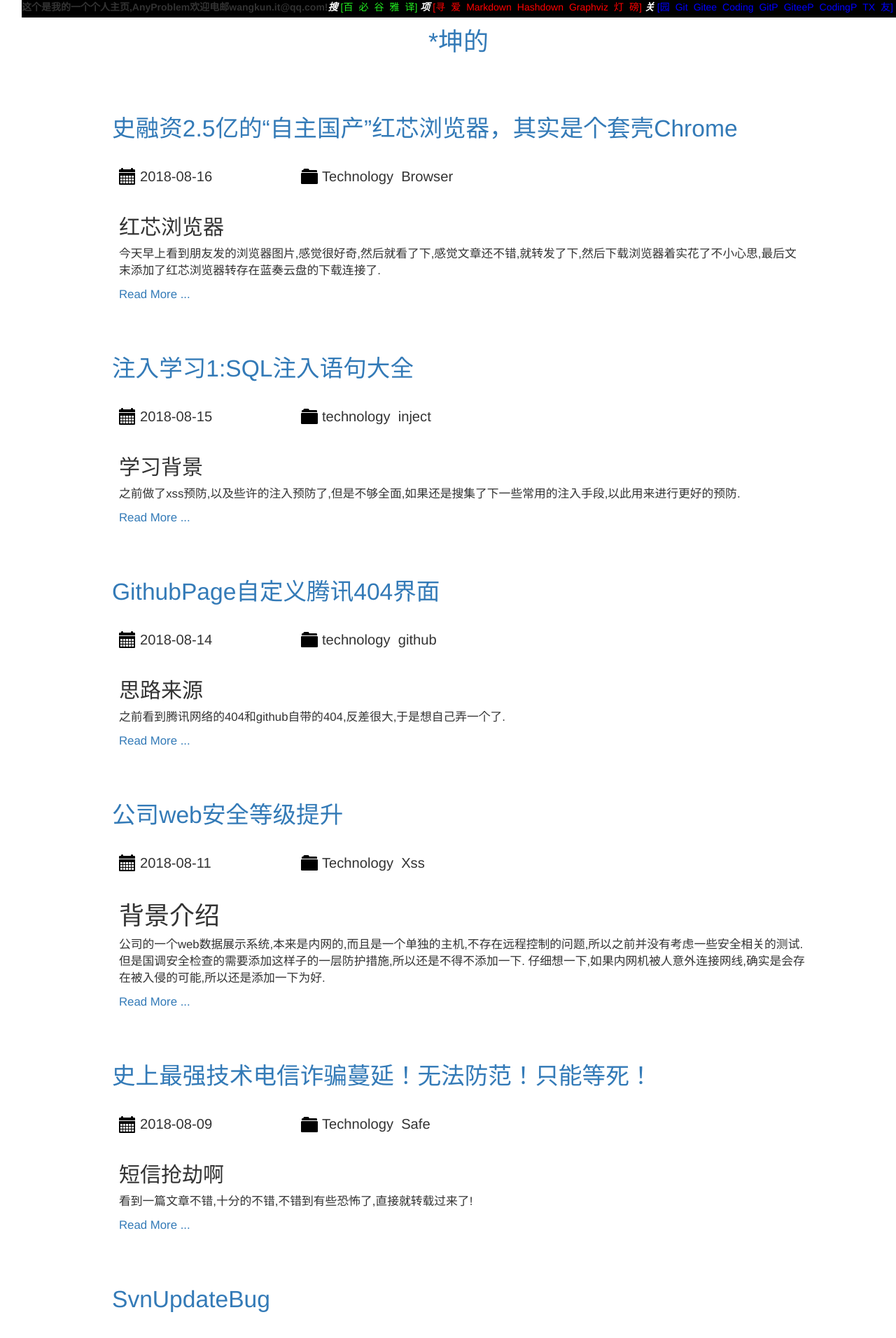
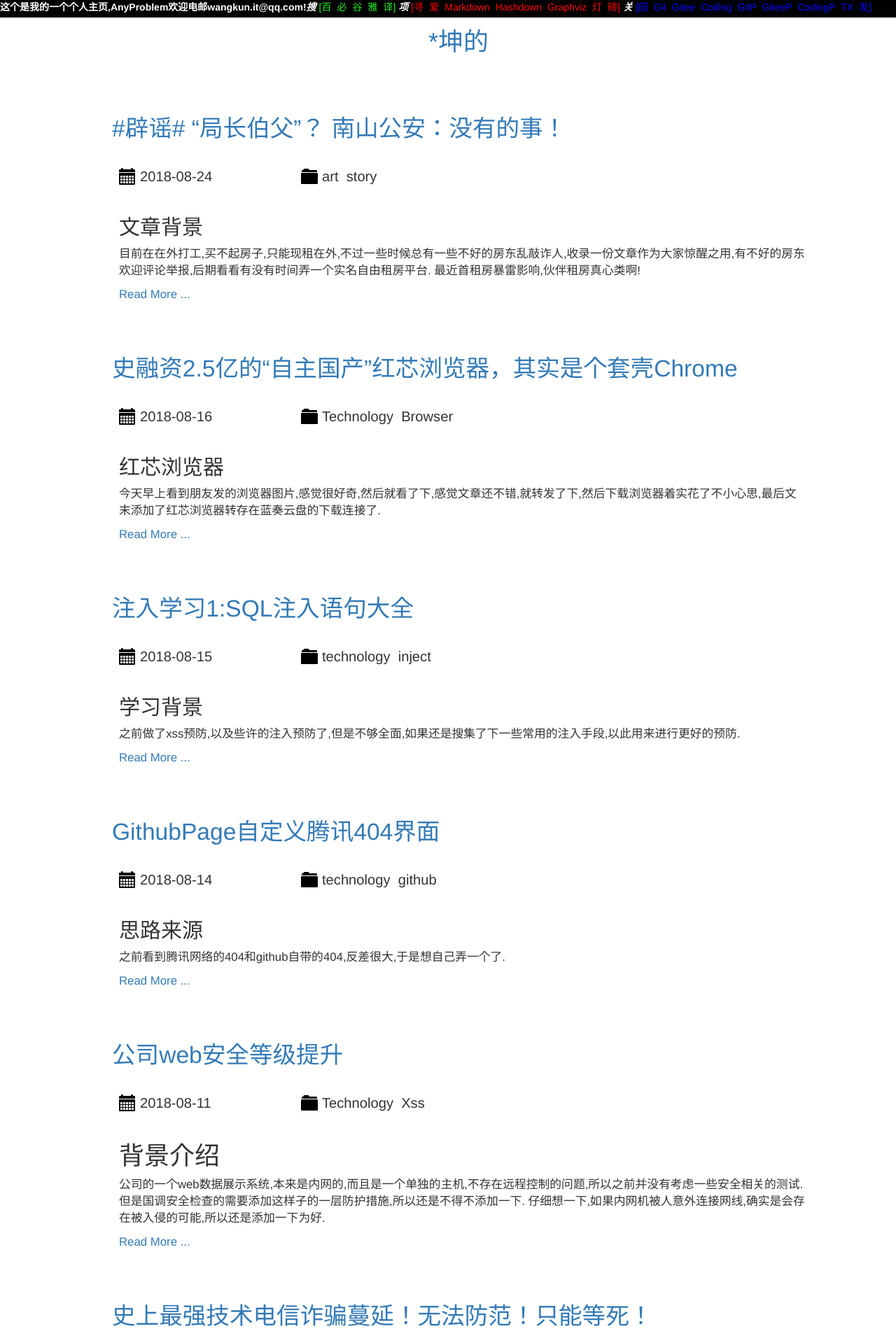
Before and after one commit to wangkun19930608/wangkun19930608.github.io, a Jekyll site: the page built from index.html, in a window 1280 px wide. Shown: the top 1912 px of the page at 70% size. Built offline with Jekyll 4.4.1, drawn with Linux system fonts in a browser that asks for light colours; nearby versions of some CDN libraries; the list of posts is cut into pages by our own code; comment, search, counter and statistics services are not loaded; some of the changed lines change nothing that is shown; some of the changed text lies outside the part shown.

Commit message:
update style add article rent

```diff
--- a/_layouts/friends.html
+++ b/_layouts/friends.html
@@ -189,6 +189,8 @@
 var a_idx = 0;
 jQuery(document).ready(function($) {
     $("body").click(function(e) {
+        //var a = new Array("POWERFUL", "DEMOCRACY", "CIVILITY", "HARMONY", "FREEOOM", "EQUALITY", "JUSTICE","RULE OF LAW", "PATRIOTIC", "DEDICATION", "INTEGRITY", "FRIENDSHIP");
+        //var a = new Array("富强", "民主", "文明", "和谐", "自由", "平等", "公正","法治", "爱国", "敬业", "诚信", "友善");
         var a = new Array("富强\nPOWERFUL", "民主\nDEMOCRACY", "文明\nCIVILITY", "和谐\nHARMONY", "自由\nFREEOOM", "平等\nEQUALITY", "公正\nJUSTICE","法治\nRULE OF LAW", "爱国\nPATRIOTIC", "敬业\nDEDICATION", "诚信\nINTEGRITY", "友善\nFRIENDSHIP");
         var $i = $("<span />").text(a[a_idx]);
         a_idx = (a_idx + 1) % a.length;
--- /dev/null
+++ b/_posts/2018-08-24-house-rent.md
@@ -0,0 +1,212 @@
+---
+layout: default
+title: "#辟谣# “局长伯父”？ 南山公安：没有的事！"
+category: [art, story]
+comments: true
+---
+
+## 文章背景
+目前在在外打工,买不起房子,只能现租在外,不过一些时候总有一些不好的房东乱敲诈人,收录一份文章作为大家惊醒之用,有不好的房东欢迎评论举报,后期看看有没有时间弄一个实名自由租房平台.
+最近首租房暴雷影响,伙伴租房真心类啊!
+
+
+
+
+
+## 文章原文
+近日
+
+我们接到举报
+
+称一名租客
+
+在退租过程中与房东发生纠纷
+
+不仅仅被房东索取高额水电费
+
+期间房东还说出大量带有
+
+侮辱、恐吓的言辞
+
+接到举报后
+
+南山公安立即介入调查
+
+并迅速控制住嫌疑人郑某
+
+经过调查发现
+
+租客租好房子的第二天
+
+发现房子一片漆黑
+
+里面租客也多比较嘈杂
+
+导致其睡眠不好
+
+于是租客找到房东称想要退房
+
+**7月20日**
+
+租客与房东表达了退房的意思
+
+**7月21日**
+
+房东便让租客交水电费
+
+**租客称：**
+
+**“我就说还没到期，就不交，押金也没退给我。”**
+
+租客没有交水电费
+
+房东就恐吓她说要丢租客东西
+
+租客情急之下表示要报警
+
+对方就说出了
+
+“南山公安局局长是我伯父”这样的话语
+
+租客听到对方恐吓的话之后
+
+确实有些害怕
+
+但还是决定报警
+
+8月21日
+
+租客将自己的经历发到了网上
+
+并晒出了相关聊天记录
+
+![](https://ask.qcloudimg.com/http-save/1178990/j0s08f1gws.webp)
+
+![](https://ask.qcloudimg.com/http-save/1178990/p866nql5v2.webp)
+
+![](https://ask.qcloudimg.com/http-save/1178990/4uavrtyayd.webp)
+
+我们不由得一惊
+
+勤勤恳恳工作了这么多年
+
+居然连自己分局里有个陈局都不知道
+
+顿时冷汗直流
+
+![](https://ask.qcloudimg.com/http-save/1178990/eqf6n14uub.webp)
+
+遂立即翻看通讯录
+
+局里确实没有陈姓的局长
+
+正当我们一头雾水之际
+
+又有一名网友
+
+找到了南山分局一位陈姓民警信息
+
+言之凿凿的说这就是陈局
+
+![](https://ask.qcloudimg.com/http-save/1178990/selvkqprcy.webp)
+
+后经嫌疑人交代
+
+自己先是用了不同手机号码
+
+分别以“哥哥”和“叔叔”的身份
+
+向租客催交费用
+
+租客不堪其扰便称要报警
+
+而自己一时慌了神
+
+谎称自己伯父是“陈局”
+
+想用这种办法恐吓住租客
+
+阻止其报警
+
+![](https://ask.qcloudimg.com/http-save/1178990/lwe749mbxp.webp)
+
+当晚
+
+租客了解到事实真相后
+
+也发帖进行了澄清
+
+![](https://ask.qcloudimg.com/http-save/1178990/4u5sxpjwke.webp)
+
+随后
+
+许多网友的点赞与信任
+
+也使我们十分感动
+
+![](https://ask.qcloudimg.com/http-save/1178990/v95qnejmzo.webp)
+
+![](https://ask.qcloudimg.com/http-save/1178990/i9xigdednn.webp)
+
+**（以下是嫌疑人郑某丰的审问视频）**
+
+![](https://ask.qcloudimg.com/http-save/1178990/j2ctf6zxks.webp)
+
+目前
+
+嫌疑人郑某丰因违反
+
+《中华人民共和国治安管理处罚法》
+
+被处以行政拘留
+
+**温馨提醒**
+
+**但是在这里南山公安**
+
+**还是想严肃的说一句**
+
+**房东因为害怕自己被追究法律责任**
+
+**所以编造谎言企图阻止他人报警**
+
+**警察的职能是维护社会安定**
+
+**保障人民生命财产安全**
+
+**绝不是用来恐吓他人的借口**
+
+**此举不仅有损公安的公信力**
+
+**更会伤了不明真相的人心**
+
+**网络不是法外之地**
+
+**希望广大群众**
+
+**不造谣、不信谣、不传谣**
+
+**文明正确使用网络**
+
+**自觉维护良好的网络秩序**
+
+![](https://ask.qcloudimg.com/http-save/1178990/avi9yuzjwt.webp)
+
+![](https://ask.qcloudimg.com/http-save/1178990/whtlftrotg.webp)
+
+豆瓣原帖
+[大家千万别租桃园地铁站C出口南景苑大厦7M的房子](https://www.douban.com/group/topic/122614721/)
+
+## 说明
+
+文章属于整理类,只是作为后面观看时候的一个笔记.
+
+[欢迎评论，欢迎指正,转载也请注明出处.](https://wangkun19930608.github.io/art/store/2018/08/24/house-rent/)
+
+### 参考文章
+
+[深圳南山公安](https://mp.weixin.qq.com/s/jJ1pWRchIrw-45QP23mIug)
+
+### 版本说明
+
+20180824 文章完成时间
--- a/assets/css/straybirds.css
+++ b/assets/css/straybirds.css
@@ -421,7 +421,7 @@
 }
 
 #headtitle {
-	letf: 0px;
+	left: 0px;
 	right: 0px;
 	background: black;
 	position: fixed;
@@ -430,8 +430,7 @@
 
 
 #introduce {
-	background: black;
-	z-index: 1;
+	color:white;
 }
 
 .mylabel{
```
